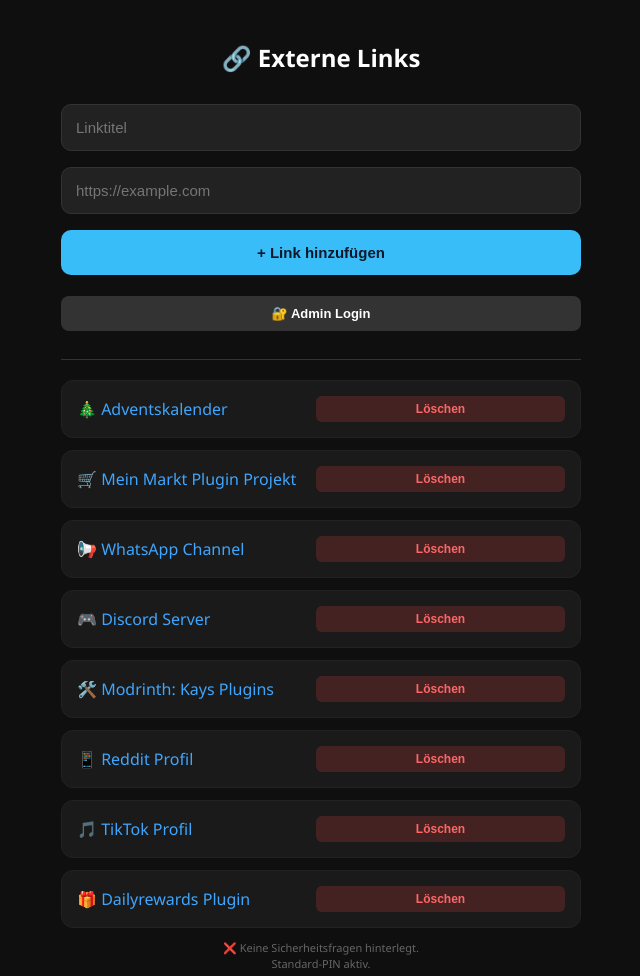
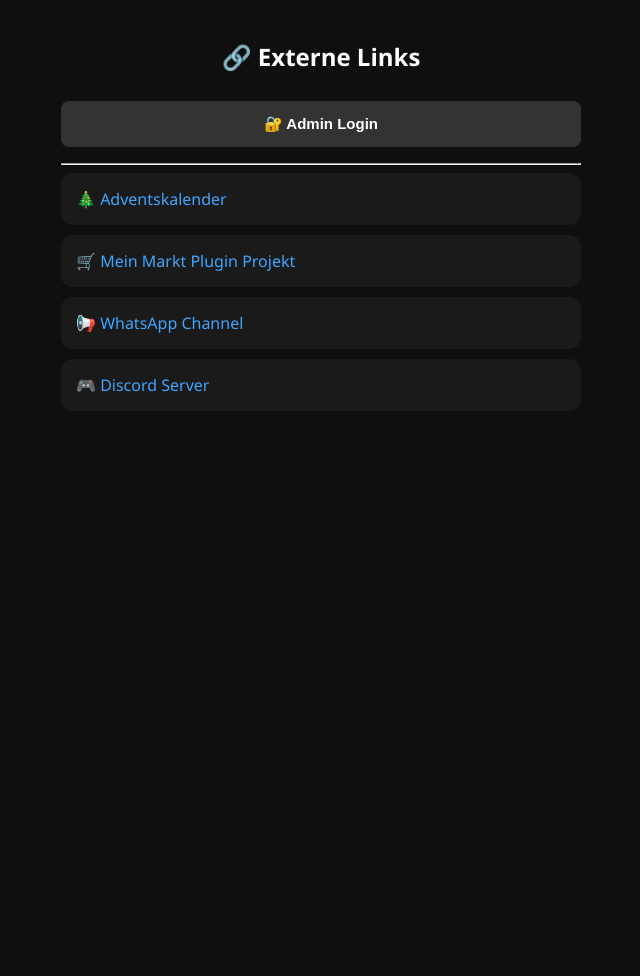
Before and after one commit to Kalirusi5511/youtube-links, a plain HTML site: page index.html in a window 1280 px wide. Shown: the whole page, without its empty margins (319-959 px from the left). After the commit the page ends 800 px from the top, so only its background shows below. Drawn offline with Linux system fonts and the light colour scheme.

Commit message:
Update index.html

```diff
--- a/index.html
+++ b/index.html
@@ -4,8 +4,8 @@
 <meta charset="UTF-8">
 <title>🔗 Externe Links | Projekt-Übersicht</title>
 <meta name="viewport" content="width=device-width, initial-scale=1.0">
+
 <style>
-/* Reset & Basis-Layout */
 *{box-sizing:border-box}
 body{
     font-family: 'Segoe UI', Roboto, Helvetica, Arial, sans-serif;
@@ -15,143 +15,182 @@ body{
     padding:20px;
     display:flex;
     justify-content:center;
-    line-height: 1.5;
 }
-.app{width:100%;max-width:520px; animation: fadeIn 0.5s ease-in;}
-@keyframes fadeIn { from { opacity: 0; transform: translateY(10px); } to { opacity: 1; transform: translateY(0); } }
-h2{text-align:center;margin-bottom:20px; color: #fff;}
-/* Formularelemente */
+.app{width:100%;max-width:520px}
+h2{text-align:center}
+
 input,button{
-    width:100%; padding:14px; margin:8px 0; border-radius:10px;
-    border:none; font-size:15px; outline: none;
+    width:100%;
+    padding:14px;
+    margin:8px 0;
+    border-radius:10px;
+    border:none;
+    font-size:15px;
 }
-input{background:#222;color:#fff; border: 1px solid #333;}
-input:focus{border-color: #38bdf8;}
-button{font-weight:bold;cursor:pointer; transition: transform 0.1s, background 0.2s;}
-button:active{transform: scale(0.98);}
-#addBtn{background:#38bdf8;color:#0f172a}
-#addBtn:hover{background:#0ea5e9}
-.row{display:flex;gap:10px;flex-wrap:wrap; margin-top: 5px;}
-.linkBtn{
-    background:#333; color:#fff; padding:10px 14px;
-    border-radius:8px; font-size:13px; flex: 1; min-width: 120px;
+input{background:#222;color:#fff;border:1px solid #333}
+button{cursor:pointer;font-weight:bold}
+#addBtn{background:#38bdf8;color:#000}
+.row{display:flex;gap:10px;flex-wrap:wrap}
+.linkBtn{background:#333;color:#fff;border-radius:8px}
+.link{
+    background:#1a1a1a;
+    padding:15px;
+    border-radius:12px;
+    margin-bottom:10px;
+    display:flex;
+    justify-content:space-between;
+    align-items:center;
 }
-.linkBtn:hover{background:#444}
-/* Link-Karten */
-.link{
-    background:#1a1a1a; padding:15px; border-radius:12px;
-    margin-bottom:12px; display:flex; flex-direction:row;
-    justify-content:space-between; align-items:center;
-    border: 1px solid #222; transition: background 0.2s;
-}
-a{ color:#3ea6ff; text-decoration:none; font-weight: 500; word-break:break-all; flex: 1; margin-right: 10px; }
-a:hover{text-decoration: underline;}
-.del{ background:#442222; color:#ff6666; padding:6px 10px; border-radius:6px; font-size:12px; width: auto; margin: 0; }
-.del:hover{background:#662222}
-hr{border:0;border-top:1px solid #333;margin:20px 0}
-.hidden{display:none !important}
-.security-info { font-size: 11px; color: #666; text-align: center; margin-top: 10px; }
-@media (max-width: 400px) {
-    .link{flex-direction: column; align-items: flex-start;}
-    .del{margin-top: 10px; width: 100%;}
-}
+a{color:#3ea6ff;text-decoration:none;flex:1}
+.del{background:#442222;color:#ff6666;padding:6px 10px;border-radius:6px}
+.hidden{display:none}
 </style>
 </head>
+
 <body>
 <div class="app">
     <h2>🔗 Externe Links</h2>
+
     <div id="adminArea" class="hidden">
         <input id="title" placeholder="Linktitel">
         <input id="url" placeholder="https://example.com">
         <button id="addBtn">+ Link hinzufügen</button>
     </div>
+
     <div class="row">
         <button id="loginBtn" class="linkBtn">🔐 Admin Login</button>
         <button id="logoutBtn" class="linkBtn hidden">🔓 Logout</button>
         <button id="undoBtn" class="linkBtn hidden">↩️ Rückgängig</button>
     </div>
+
     <hr>
     <div id="links"></div>
-    <div class="security-info">
-        ❌ Keine Sicherheitsfragen hinterlegt. <br>
-        Standard-PIN aktiv.
-    </div>
 </div>
+
 <script>
 // ==========================================
-// KONFIGURATION (KEIN PIN)
+// KONFIGURATION
 // ==========================================
 
+// 👉 HIER PIN ÄNDERN
+const ADMIN_PIN = "5402";
+
+// ==========================================
+// STANDARD LINKS
+// ==========================================
 const defaultLinks = [
     { title: "🎄 Adventskalender", url: "https://kalirusi5511.github.io/Adventskalender/" },
     { title: "🛒 Mein Markt Plugin Projekt", url: "https://kalirusi5511.github.io/Mein-Markt-Plugin-Projekt/" },
     { title: "📢 WhatsApp Channel", url: "https://whatsapp.com/channel/0029Vb62Zu4DTkK6HVAfJZ39" },
-    { title: "🎮 Discord Server", url: "https://discord.gg/NQ2rjRQE" },
-    { title: "🛠️ Modrinth: Kays Plugins", url: "https://modrinth.com/user/Kaliminu5511" },
-    { title: "📱 Reddit Profil", url: "https://www.reddit.com/user/Ill_Excitement_2265/" },
-    { title: "🎵 TikTok Profil", url: "https://www.tiktok.com/@kaliminu551?lang=de-DE" },
-    { title: "🎁 Dailyrewards Plugin", url: "https://github.com/Kalirusi5511/Dailyrewards-Plugin" },
+    { title: "🎮 Discord Server", url: "https://discord.gg/NQ2rjRQE" }
 ];
 
 // ==========================================
-// LOGIK
+// VARIABLEN
 // ==========================================
-let role = "owner"; // 👈 IMMER ADMIN
+let role = "viewer";
 let linksData = [];
 let undoStack = [];
+let PIN_HASH = null;
 
 const linksDiv = document.getElementById("links");
 const adminArea = document.getElementById("adminArea");
+const loginBtn = document.getElementById("loginBtn");
+const logoutBtn = document.getElementById("logoutBtn");
 const undoBtn = document.getElementById("undoBtn");
 
-function init() {
+// ==========================================
+// HASH FUNKTION
+// ==========================================
+async function sha256(text){
+    const data = new TextEncoder().encode(text);
+    const hash = await crypto.subtle.digest("SHA-256", data);
+    return [...new Uint8Array(hash)]
+        .map(b => b.toString(16).padStart(2, "0"))
+        .join("");
+}
+
+// ==========================================
+// INIT
+// ==========================================
+async function init(){
+    PIN_HASH = await sha256(ADMIN_PIN);
+
     const saved = localStorage.getItem("linksData");
     linksData = saved ? JSON.parse(saved) : [...defaultLinks];
     render();
 }
 
-function render() {
+// ==========================================
+// RENDER
+// ==========================================
+function render(){
     linksDiv.innerHTML = "";
-    linksData.forEach((l, index) => {
-        const d = document.createElement("div");
-        d.className = "link";
-        d.innerHTML = `<a href="${l.url}" target="_blank" rel="noopener">${l.title}</a>`;
+    linksData.forEach((l, i) => {
+        const div = document.createElement("div");
+        div.className = "link";
 
-        const del = document.createElement("button");
-        del.textContent = "Löschen";
-        del.className = "linkBtn del";
-        del.onclick = () => {
-            undoStack.push(linksData[index]);
-            linksData.splice(index, 1);
-            save();
-        };
+        div.innerHTML = `<a href="${l.url}" target="_blank">${l.title}</a>`;
 
-        d.appendChild(del);
-        linksDiv.appendChild(d);
+        if(role === "owner"){
+            const del = document.createElement("button");
+            del.textContent = "Löschen";
+            del.className = "del";
+            del.onclick = () => {
+                undoStack.push(linksData[i]);
+                linksData.splice(i,1);
+                save();
+            };
+            div.appendChild(del);
+        }
+        linksDiv.appendChild(div);
     });
 
-    adminArea.classList.remove("hidden");
-    undoBtn.classList.toggle("hidden", undoStack.length === 0);
+    adminArea.classList.toggle("hidden", role !== "owner");
+    loginBtn.classList.toggle("hidden", role === "owner");
+    logoutBtn.classList.toggle("hidden", role !== "owner");
+    undoBtn.classList.toggle("hidden", undoStack.length === 0 || role !== "owner");
 }
 
-function save() {
+function save(){
     localStorage.setItem("linksData", JSON.stringify(linksData));
     render();
 }
 
+// ==========================================
+// EVENTS
+// ==========================================
+loginBtn.onclick = async () => {
+    const pin = prompt("Admin PIN eingeben:");
+    if(!pin) return;
+
+    const hash = await sha256(pin);
+    if(hash === PIN_HASH){
+        role = "owner";
+        render();
+    } else {
+        alert("❌ PIN falsch");
+    }
+};
+
+logoutBtn.onclick = () => {
+    role = "viewer";
+    render();
+};
+
 document.getElementById("addBtn").onclick = () => {
-    const t = document.getElementById("title").value.trim();
-    const u = document.getElementById("url").value.trim();
-    if (t && u) {
-        linksData.push({ title: t, url: u });
-        document.getElementById("title").value = "";
-        document.getElementById("url").value = "";
+    const t = title.value.trim();
+    const u = url.value.trim();
+    if(t && u){
+        linksData.push({title:t, url:u});
+        title.value = "";
+        url.value = "";
         save();
     }
 };
 
 undoBtn.onclick = () => {
-    if (undoStack.length > 0) {
+    if(undoStack.length){
         linksData.push(undoStack.pop());
         save();
     }
```
